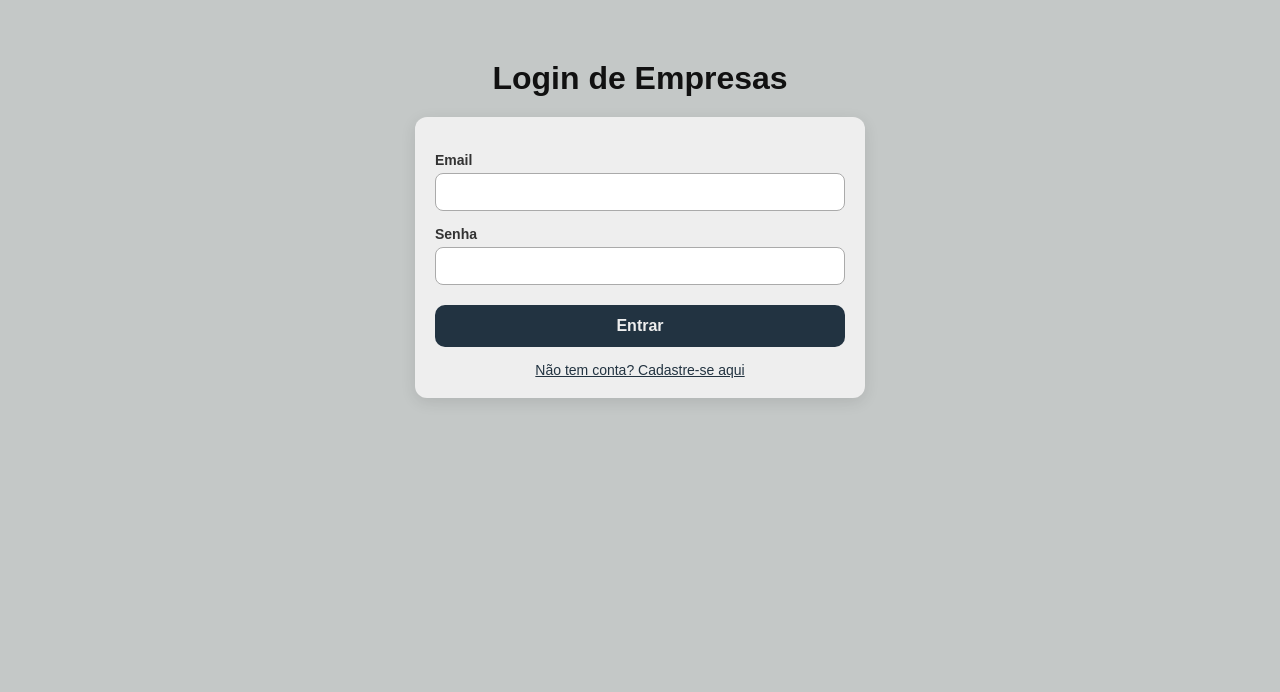
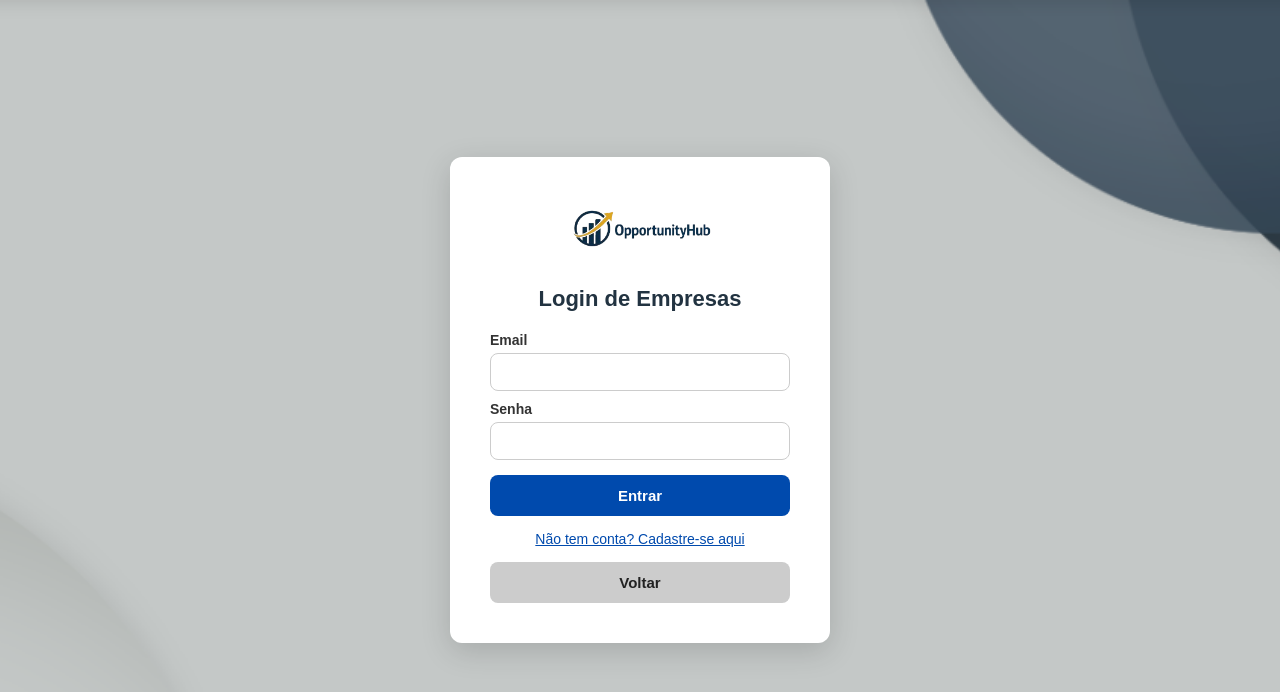
Before and after one commit to DornellasLindo/OpportunityHub, a plain HTML site: page colaboradores.html in a window 1280 px wide. Drawn offline with Linux system fonts and the light colour scheme.

Commit message:
Update colaboradores.html

```diff
--- a/colaboradores.html
+++ b/colaboradores.html
@@ -6,64 +6,95 @@
   <title>Login de Empresas - Opportunity Hub</title>
 
   <style>
-    * { margin: 0; padding: 0; box-sizing: border-box; font-family: Arial, sans-serif; }
-    body, html { height: 100%; width: 100%; background: #c4c8c7; color: #111; display: flex; flex-direction: column; align-items: center; padding: 30px; }
-    h1 { margin-bottom: 20px; }
+    * {
+      margin: 0; padding: 0; box-sizing: border-box; font-family: Arial, sans-serif;
+    }
+
+    body {
+      height: 100vh;
+      background: #d3d6d6 url('fundo-login.png') no-repeat center center fixed;
+      background-size: cover;
+      display: flex;
+      justify-content: center;
+      align-items: center;
+    }
+
     .container {
-      background: #eee;
-      padding: 20px;
+      background: white;
       border-radius: 12px;
-      box-shadow: 0 4px 15px rgba(0,0,0,0.1);
-      max-width: 450px;
-      width: 100%;
+      box-shadow: 0 8px 30px rgba(0, 0, 0, 0.15);
+      padding: 40px;
+      width: 380px;
+      text-align: center;
+      animation: fadeIn 0.6s ease-in-out;
     }
+
+    @keyframes fadeIn {
+      from { opacity: 0; transform: translateY(-10px); }
+      to { opacity: 1; transform: translateY(0); }
+    }
+
+    .logo {
+      width: 160px;
+      margin-bottom: 15px;
+    }
+
+    h1 {
+      font-size: 22px;
+      margin-bottom: 20px;
+      color: #223341;
+    }
+
     label {
       display: block;
+      margin-top: 10px;
+      font-weight: bold;
+      text-align: left;
+      color: #333;
+      font-size: 14px;
+    }
+
+    input, select, textarea {
+      width: 100%;
+      padding: 10px;
+      margin-top: 5px;
+      border-radius: 8px;
+      border: 1px solid #ccc;
+      font-size: 14px;
+    }
+
+    button {
       margin-top: 15px;
-      font-weight: 600;
-      font-size: 14px;
-      color: #333;
-    }
-    input, textarea, select {
-      margin-top: 5px;
-      padding: 10px;
-      border-radius: 8px;
-      border: 1px solid #aaa;
-      font-size: 14px;
-      width: 100%;
-      font-family: inherit;
-    }
-    button {
-      margin-top: 20px;
       padding: 12px;
       width: 100%;
-      background: #223341;
-      color: #eee;
       border: none;
-      border-radius: 10px;
-      font-size: 16px;
-      font-weight: 700;
+      border-radius: 8px;
+      font-size: 15px;
+      font-weight: 600;
       cursor: pointer;
-      transition: background-color 0.3s ease;
+      transition: 0.3s;
     }
-    button:hover {
-      background: #415262;
+
+    button:hover { opacity: 0.9; }
+
+    .btn-primary {
+      background: #004aad;
+      color: white;
     }
+
+    .btn-secondary {
+      background: #ccc;
+      color: #222;
+    }
+
     .switch-link {
       margin-top: 15px;
       font-size: 14px;
-      color: #223341;
+      color: #004aad;
       cursor: pointer;
       text-decoration: underline;
-      text-align: center;
     }
-    #vagaForm > * {
-      margin-top: 10px;
-    }
-    #vagaForm textarea {
-      min-height: 80px;
-      resize: vertical;
-    }
+
     .success-message {
       margin-top: 15px;
       padding: 10px;
@@ -73,6 +104,7 @@
       text-align: center;
       font-weight: 600;
     }
+
     .vaga-box {
       border: 1px solid #ccc;
       border-radius: 8px;
@@ -81,6 +113,7 @@
       background: #fff;
       position: relative;
     }
+
     .vaga-box button.remove-btn {
       position: absolute;
       top: 10px;
@@ -93,6 +126,7 @@
       font-size: 12px;
       cursor: pointer;
     }
+
     .vaga-box button.remove-btn:hover {
       background: #c0392b;
     }
@@ -100,19 +134,23 @@
 </head>
 
 <body>
-  <h1>Login de Empresas</h1>
   <div class="container" id="authContainer">
+    <img src="OpportunityHub.png" alt="OpportunityHub" class="logo">
+    <h1>Login de Empresas</h1>
     <form id="loginForm">
       <label for="emailLogin">Email</label>
       <input type="email" id="emailLogin" required />
       <label for="senhaLogin">Senha</label>
       <input type="password" id="senhaLogin" required />
-      <button type="submit">Entrar</button>
+      <button type="submit" class="btn-primary">Entrar</button>
     </form>
     <div class="switch-link" id="toCadastro">Não tem conta? Cadastre-se aqui</div>
+    <button onclick="window.location.href='login.html'" class="btn-secondary">Voltar</button>
   </div>
 
   <div class="container" id="cadastroContainer" style="display:none;">
+    <img src="OpportunityHub.png" alt="OpportunityHub" class="logo">
+    <h1>Cadastro de Empresa</h1>
     <form id="cadastroForm">
       <label for="emailCadastro">Email</label>
       <input type="email" id="emailCadastro" required />
@@ -120,14 +158,17 @@
       <input type="password" id="senhaCadastro" required />
       <label for="nomeEmpresa">Nome da empresa</label>
       <input type="text" id="nomeEmpresa" required />
-      <button type="submit">Cadastrar</button>
+      <button type="submit" class="btn-primary">Cadastrar</button>
     </form>
     <div class="switch-link" id="toLogin">Já tem conta? Faça login aqui</div>
+    <button onclick="window.location.href='login.html'" class="btn-secondary">Voltar</button>
   </div>
 
   <div class="container" id="vagaContainer" style="display:none;">
-    <button onclick="logout()" style="background:#aaa; margin-bottom: 15px;">Sair</button>
-    <h2>Cadastrar Vaga</h2>
+    <img src="OpportunityHub.png" alt="OpportunityHub" class="logo">
+    <h1>Painel da Empresa</h1>
+    <button onclick="logout()" class="btn-secondary">Sair</button>
+    <h2 style="margin-top:15px;">Cadastrar Vaga</h2>
     <form id="vagaForm">
       <label for="titulo">Título da vaga *</label>
       <input type="text" id="titulo" required />
@@ -145,7 +186,7 @@
         <option value="Estágio">Estágio</option>
         <option value="Freelancer">Freelancer</option>
       </select>
-      <button type="submit">Cadastrar Vaga</button>
+      <button type="submit" class="btn-primary">Cadastrar Vaga</button>
     </form>
     <div id="message"></div>
     <div id="minhasVagas"></div>
@@ -160,13 +201,11 @@
     const toCadastro = document.getElementById('toCadastro');
     const toLogin = document.getElementById('toLogin');
     const messageDiv = document.getElementById('message');
-
     const USERS_KEY = 'usuariosEmpresas';
 
     function getUsers() {
       return JSON.parse(localStorage.getItem(USERS_KEY) || '[]');
     }
-
     function saveUsers(users) {
       localStorage.setItem(USERS_KEY, JSON.stringify(users));
     }
@@ -186,7 +225,6 @@
       e.preventDefault();
       const email = document.getElementById('emailLogin').value.trim().toLowerCase();
       const senha = document.getElementById('senhaLogin').value;
-
       const users = getUsers();
       const user = users.find(u => u.email === email && u.senha === senha);
 
@@ -225,9 +263,7 @@
 
       users.push({ email, senha, empresa: nomeEmpresa });
       saveUsers(users);
-
       alert('Cadastro realizado com sucesso! Agora faça login.');
-
       cadastroContainer.style.display = 'none';
       authContainer.style.display = 'block';
       messageDiv.innerHTML = '';
@@ -236,35 +272,20 @@
     const vagaForm = document.getElementById('vagaForm');
     vagaForm.addEventListener('submit', e => {
       e.preventDefault();
-
       const titulo = document.getElementById('titulo').value.trim();
       const descricao = document.getElementById('descricao').value.trim();
       const local = document.getElementById('local').value.trim();
       const salario = document.getElementById('salario').value.trim();
       const contrato = document.getElementById('contrato').value;
       const user = JSON.parse(sessionStorage.getItem('userEmpresa'));
-      if (!user) {
-        alert('Você precisa estar logado para cadastrar vagas.');
-        return;
-      }
-
+      if (!user) { alert('Você precisa estar logado para cadastrar vagas.'); return; }
       if (!titulo || !descricao || !local || !contrato) {
         alert('Por favor, preencha todos os campos obrigatórios.');
         return;
       }
 
       let vagas = JSON.parse(localStorage.getItem('vagas')) || [];
-      const novaVaga = {
-        id: Date.now(),
-        titulo,
-        descricao,
-        local,
-        salario,
-        contrato,
-        empresa: user.empresa,
-        email: user.email
-      };
-
+      const novaVaga = { id: Date.now(), titulo, descricao, local, salario, contrato, empresa: user.empresa, email: user.email };
       vagas.push(novaVaga);
       localStorage.setItem('vagas', JSON.stringify(vagas));
 
@@ -278,12 +299,10 @@
       const vagas = JSON.parse(localStorage.getItem('vagas')) || [];
       const minhas = vagas.filter(v => v.email === user.email);
       const container = document.getElementById('minhasVagas');
-
       if (minhas.length === 0) {
         container.innerHTML = '<p style="margin-top: 20px;">Nenhuma vaga cadastrada ainda.</p>';
         return;
       }
-
       container.innerHTML = '<h3 style="margin-top: 30px;">Suas Vagas:</h3>' +
         minhas.map(v => `
           <div class="vaga-box">
```
